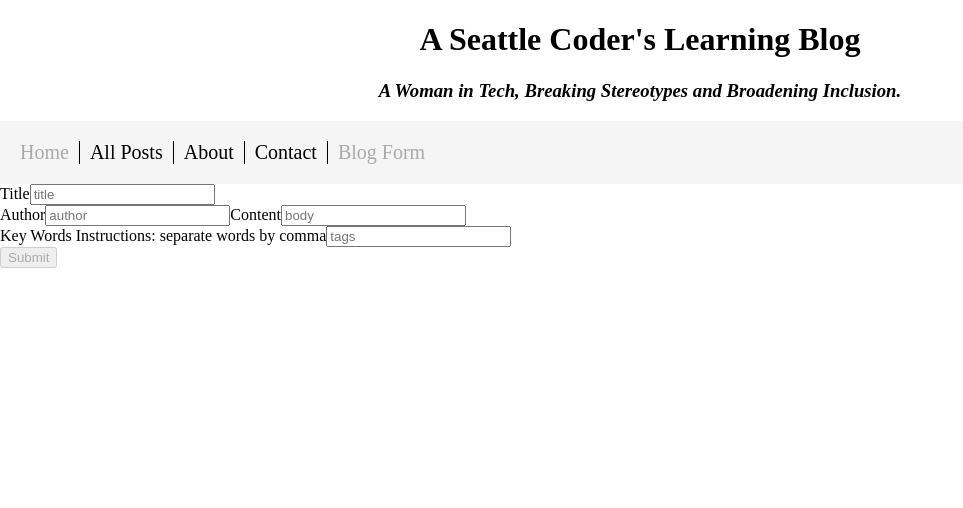
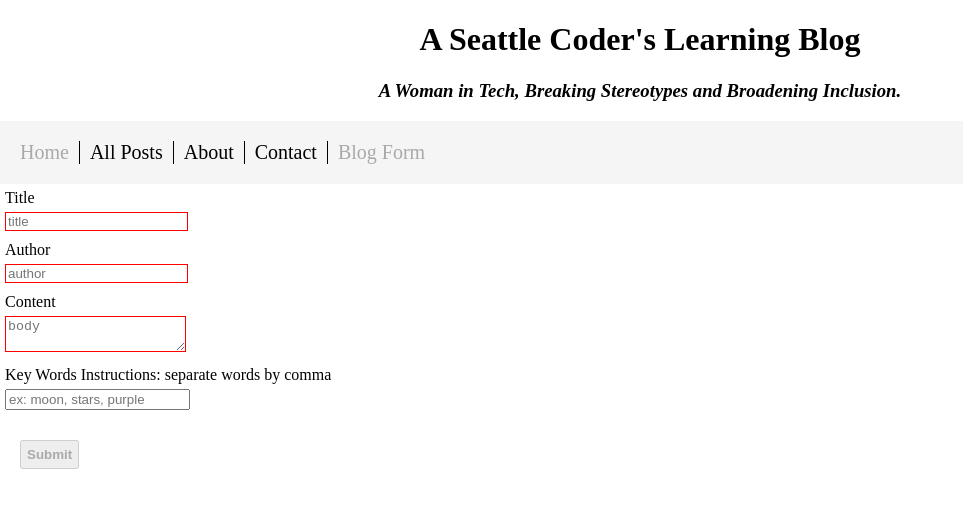
Before and after one commit to FreeMonkey19/react-learning-journal, a React (Create React App) app: page /newblog in a window 1280 px wide. Shown: the top 508 px of the page, without its empty margins (0-963 px from the left). Built offline with nearby package versions, Linux system fonts and the light colour scheme.

Commit message:
add test for enable submit button when all fields have a value

```diff
--- /dev/null
+++ b/src/NewPost.css
@@ -0,0 +1,23 @@
+.error {
+  border: 1px solid red;
+}
+
+.submit {
+  padding: 5px;
+  margin-top: 20px;
+  margin-left: 20px;
+  font-weight: bold;
+}
+label {
+  display: block;
+  margin-top: 5px;
+  margin-left: 5px;
+}
+
+input {
+  margin: 5px;
+}
+
+textarea {
+  margin: 5px;
+}
--- a/src/NewPost.js
+++ b/src/NewPost.js
@@ -1,5 +1,6 @@
 import React, { Component } from "react";
 import { data } from "./data";
+import "./NewPost.css";
 
 function saveBlogPost(blogPost) {
   return data.push(blogPost);
@@ -53,21 +54,28 @@ export class NewPost extends Component {
     blogPost.createdOn = todaysDate;
 
     saveBlogPost(blogPost);
+    console.log(blogPost);
   };
 
-  // function validate(title) {
-  //   return {
-  //     title: title.length === 0,
-  //   };
-  // }
+  validate = () => {
+    return {
+      title: !this.isTitleValid(),
+      author: !this.isAuthorValid(),
+      body: !this.isBodyValid()
+    };
+  };
 
   isValid = () => {
-    const { title } = this.state;
-    return title.length > 0;
+    return this.isTitleValid() && this.isAuthorValid() && this.isBodyValid();
   };
 
+  isTitleValid = () => this.state.title.length > 0;
+  isAuthorValid = () => this.state.author.length > 0;
+  isBodyValid = () => this.state.body.length > 0;
+
   render() {
-    // const errors = validate(this.state.title)
+    const errors = this.validate();
+
     return (
       <form onSubmit={this.handleSubmit}>
         <label htmlFor="blog-title">Title</label>
@@ -76,10 +84,12 @@ export class NewPost extends Component {
           type="text"
           name="title"
           placeholder="title"
+          className={errors.title ? "error" : ""}
           value={this.state.title}
           required
           onChange={this.handleChange}
         />
+
         <br />
         <label htmlFor="author-name">Author</label>
         <input
@@ -87,16 +97,18 @@ export class NewPost extends Component {
           type="text"
           name="author"
           placeholder="author"
+          className={errors.author ? "error" : ""}
           value={this.state.author}
           required
           onChange={this.handleChange}
         />
         <label htmlFor="body-input">Content</label>
-        <input
+        <textarea
           id="body-input"
           type="textarea"
           name="body"
           placeholder="body"
+          className={errors.body ? "error" : ""}
           value={this.state.body}
           required
           onChange={this.handleChange}
@@ -109,7 +121,7 @@ export class NewPost extends Component {
           id="key-words"
           type="text"
           name="tags"
-          placeholder="tags"
+          placeholder="ex: moon, stars, purple"
           value={this.state.tags}
           onChange={this.handleChange}
         />
@@ -120,6 +132,7 @@ export class NewPost extends Component {
           onClick={this.handleSubmit}
           type="submit"
           title="submitButton"
+          className="submit"
           disabled={!this.isValid()}
         >
           Submit
```
Also changed, not shown: 1 other file (tests, documents, lock files or other folders).
